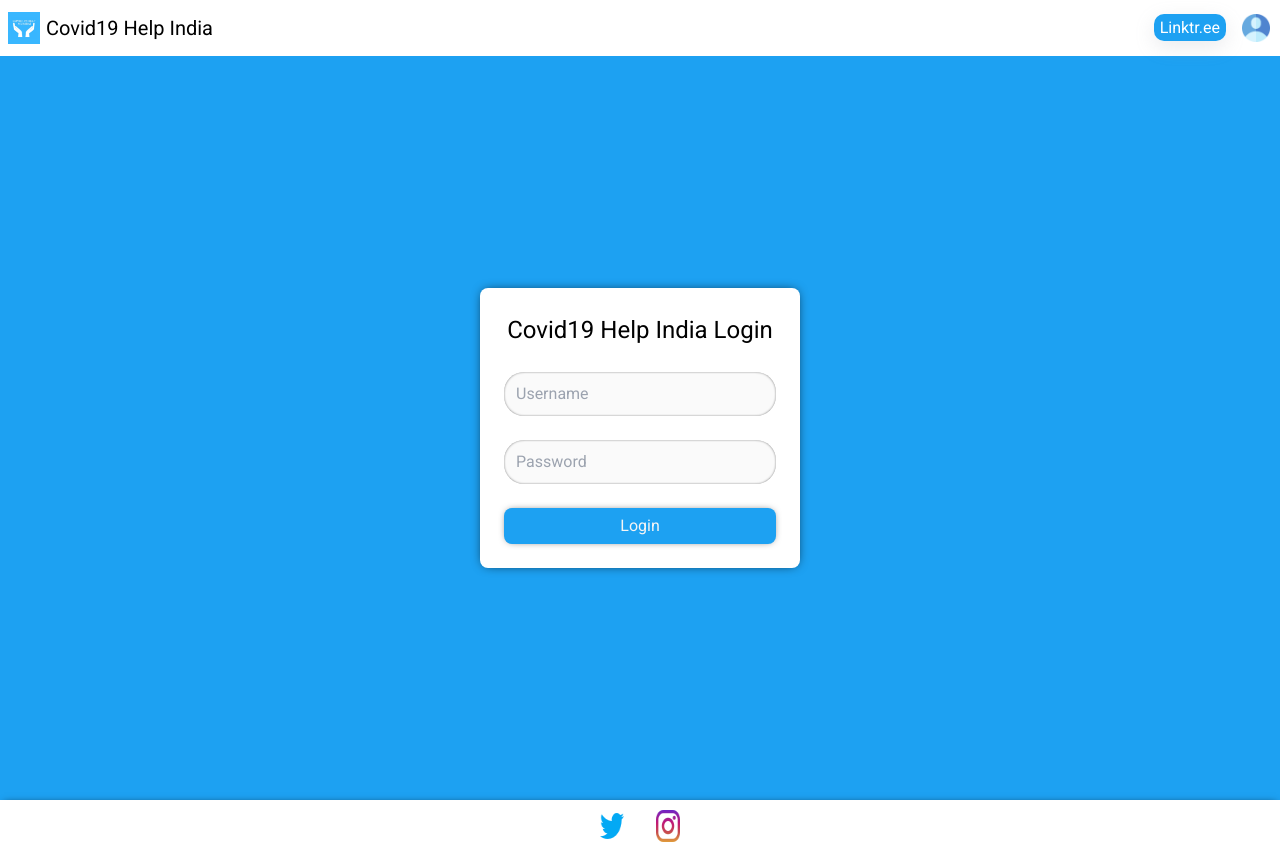
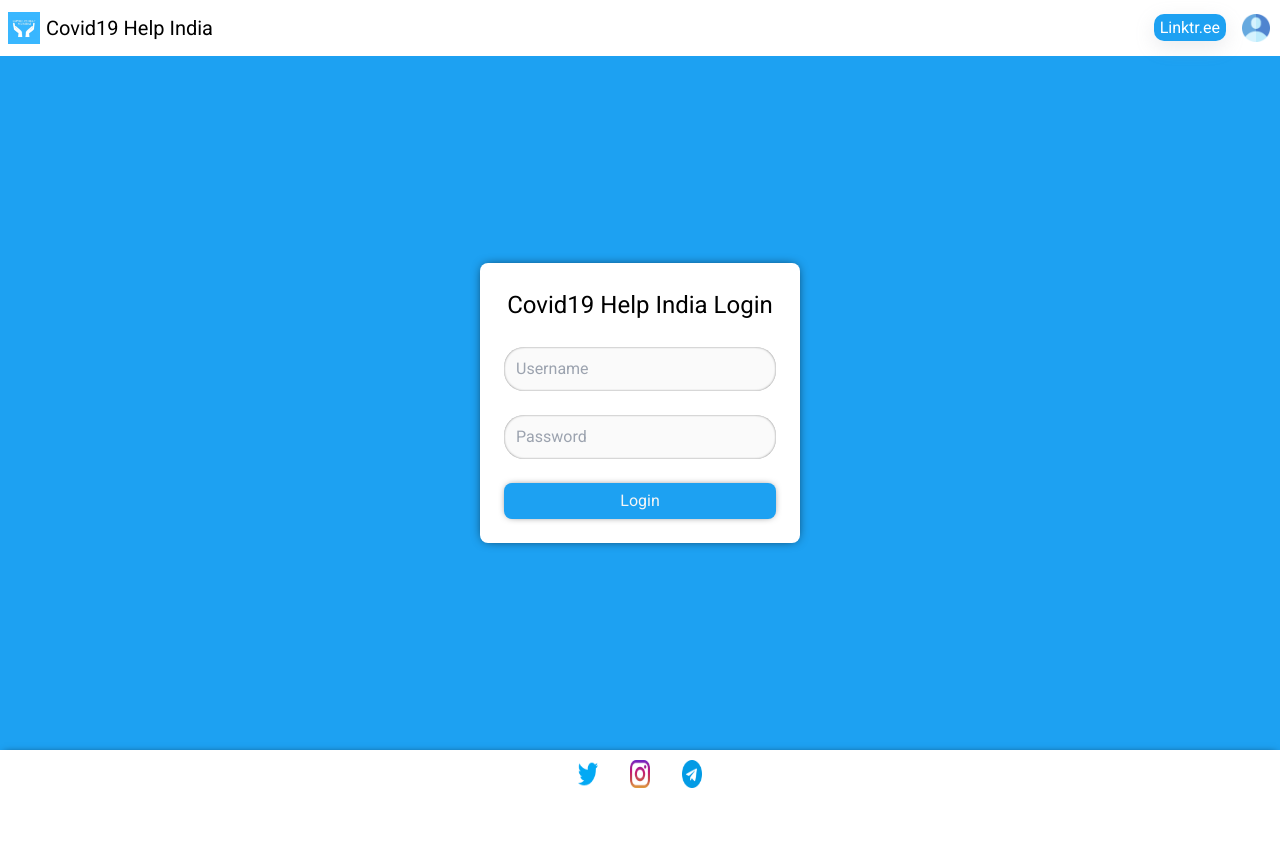
Before and after one commit to Covid19-Help-India/covid19help, a Next.js app: page /admin in a window 1280 px wide. After the commit the page ends 800 px from the top, so only its background shows below. Built offline with nearby package versions, Linux system fonts and the light colour scheme.

Commit message:
Nav and Footer updated

```diff
--- a/components/footer.js
+++ b/components/footer.js
@@ -12,14 +12,19 @@ export default function Footer() {
     };
     return (
         <footer style={style}>
-            <div style={{ marginTop: "auto", paddingLeft: "12px", paddingRight: "12px" }}>
+            <div className="navbar-account" style={{ marginTop: "auto", paddingLeft: "12px", paddingRight: "12px" }}>
                 <a target="_blank" style={{ textDecoration: "none!important" }} href="https://www.twitter.com/covid19help_in">
-                    <Image style={{ paddingRight: "4px", paddingLeft: "4px" }} src="/twitter.png" alt="Picture of the author" width={32} height={32} />
+                    <Image style={{ paddingRight: "4px", paddingLeft: "4px" }} src="/twitter.png" alt="Follow us on Twitter" width={28} height={28} />
                 </a>
             </div>
-            <div style={{ marginTop: "auto", paddingLeft: "12px", paddingRight: "12px" }}>
+            <div className="navbar-account" style={{ marginTop: "auto", paddingLeft: "12px", paddingRight: "12px" }}>
                 <a target="_blank" style={{ textDecoration: "none!important" }} href="https://www.instagram.com/covid19help.in">
-                    <Image style={{ paddingRight: "4px", paddingLeft: "4px" }} src="/instagram.png" alt="Picture of the author" width={32} height={32} />
+                    <Image style={{ paddingRight: "4px", paddingLeft: "4px" }} src="/instagram.png" alt="Follow us on Instagram" width={28} height={28} />
+                </a>
+            </div>
+            <div className="navbar-account" style={{ marginTop: "auto", paddingLeft: "12px", paddingRight: "12px" }}>
+                <a target="_blank" style={{ textDecoration: "none!important" }} href="https://t.me/covidhelp123">
+                    <Image style={{ paddingRight: "4px", paddingLeft: "4px" }} src="/telegram.png" alt="Join our Telegram Channel" width={28} height={28} />
                 </a>
             </div>
         </footer>
--- a/components/nav.js
+++ b/components/nav.js
@@ -39,7 +39,7 @@ export default function Nav() {
                     <Image className="social-links" src="/instagram.png" alt="Picture of the author" width={28} height={28} />
                 </a>
             </div> */}
-            <div style={{ marginRight: "6px", maxHeight: "28px" }}>
+            <div className="navbar-account" style={{ marginRight: "6px", maxHeight: "28px" }}>
                 <a target="_blank" href="https://www.linktr.ee/covid19help" style={{ padding: "4px 6px", boxShadow: "rgba(149, 157, 165, 0.2) 0px 6px 20px", borderRadius: "10px", backgroundColor: "#1da1f2", color: "#ffffff", fontSize: "14", marginLeft: "10px", width: "28px", height: "28px" }}>
                     Linktr.ee
                 </a>
--- a/pages/admin/index.js
+++ b/pages/admin/index.js
@@ -10,7 +10,7 @@ export default function Admin() {
     const [windowHeight, setWindowHeight] = useState("");
 
     useEffect(() => {
-        setWindowHeight(window.innerHeight - 56);
+        setWindowHeight(window.innerHeight - 106);
         setLoggedIn(sessionStorage.getItem("user") ? true : false);
     }, []);
 
```
Also changed, not shown: public/telegram.png (added).
